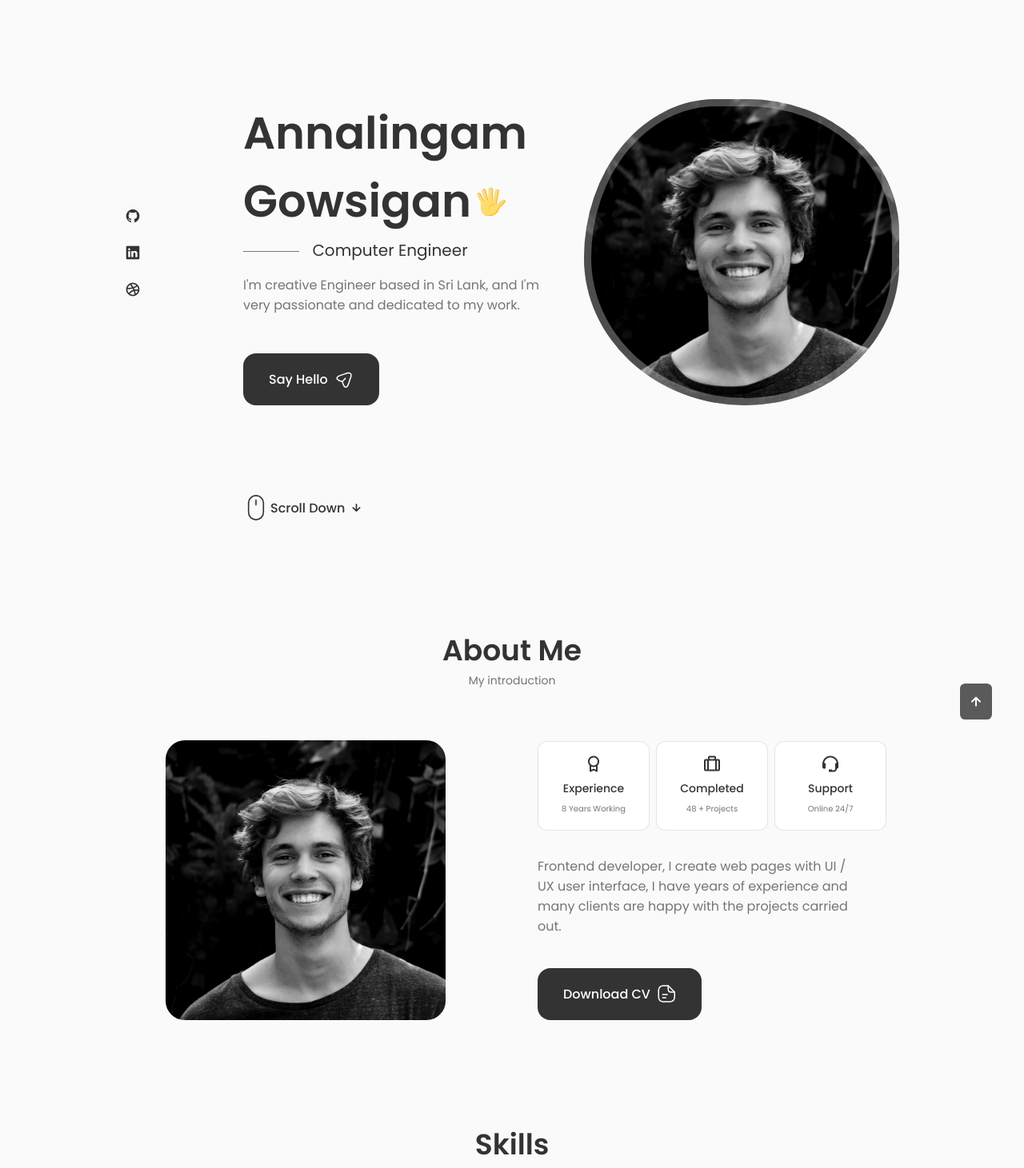
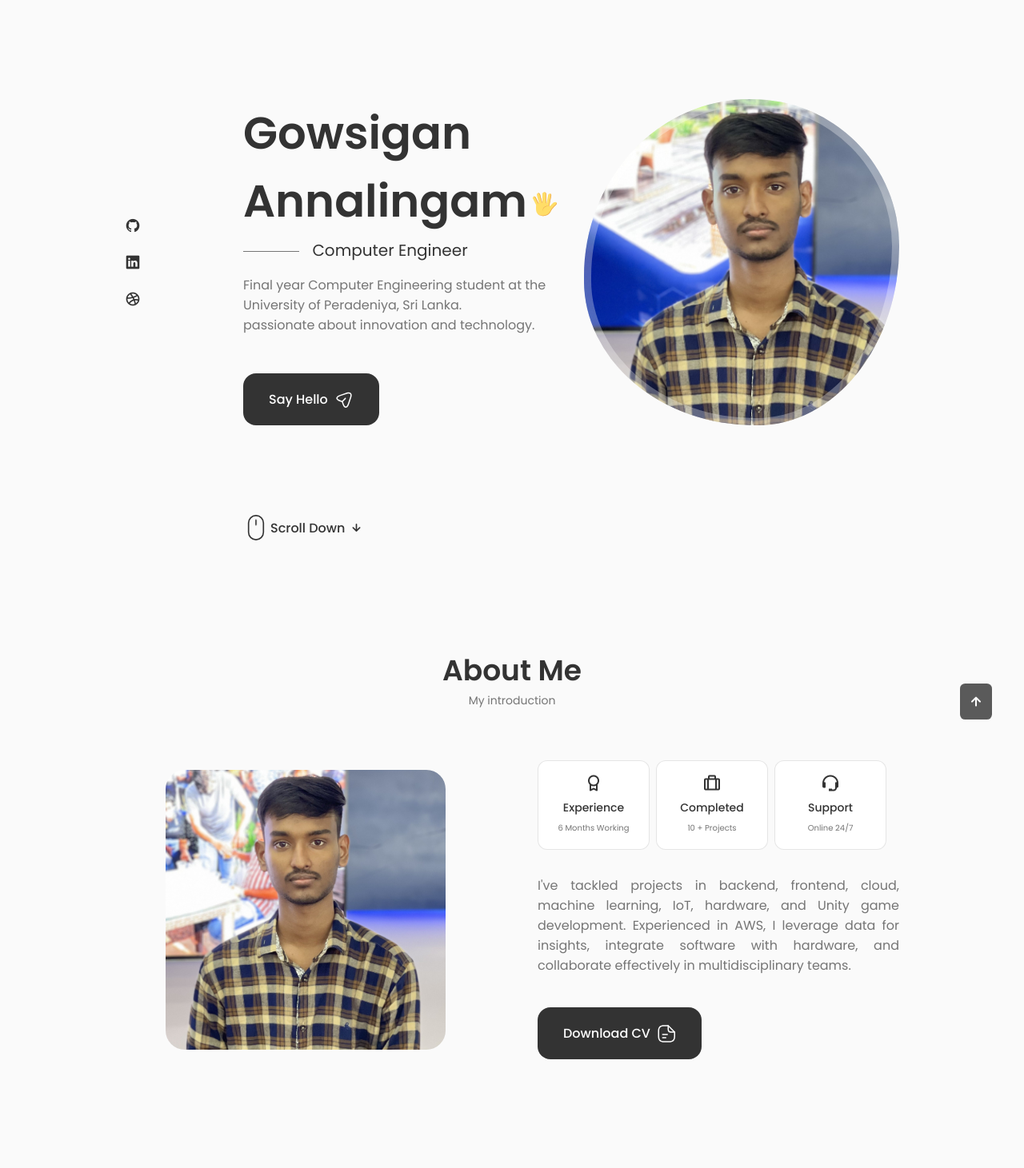
Before and after one commit to AnnalingamGowsigan/portfolio, a React (Create React App) app: page / in a window 1280 px wide. Shown: the part 60-1521 px from the top of the page at 80% size. Built offline with nearby package versions, Linux system fonts and the light colour scheme.

Commit message:
Update page title, home section and about section content

```diff
--- a/public/index.html
+++ b/public/index.html
@@ -15,7 +15,7 @@
       href="https://unicons.iconscout.com/release/v4.0.0/css/line.css"
     />
 
-    <title>Portfolio Website</title>
+    <title>Gowsi Portfolio</title>
   </head>
   <body>
     <div id="root"></div>
--- a/src/App.js
+++ b/src/App.js
@@ -19,11 +19,11 @@ const App = () => {
       <main className="main">
         <Home />
         <About />
-        <Skills />
-        <Services />
-        <Qualification />
-        <Work />
-        <Testimonials />
+        {/* <Skills /> */}
+        {/* <Services /> */}
+        {/* <Qualification /> */}
+        {/* <Work /> */}
+        {/* <Testimonials /> */}
         <Contact />
       </main>
       <Footer />
--- a/src/components/about/About.jsx
+++ b/src/components/about/About.jsx
@@ -17,9 +17,10 @@ const About = () => {
           <Info />
 
           <p className="about__description">
-            Frontend developer, I create web pages with UI / UX user interface,
-            I have years of experience and many clients are happy with the
-            projects carried out.
+            I've tackled projects in backend, frontend, cloud, machine learning,
+            IoT, hardware, and Unity game development. Experienced in AWS, I
+            leverage data for insights, integrate software with hardware, and
+            collaborate effectively in multidisciplinary teams.
           </p>
 
           <a download="" href={CV} className="button button--flex">
--- a/src/components/about/Info.jsx
+++ b/src/components/about/Info.jsx
@@ -6,13 +6,13 @@ const Info = () => {
       <div className="about__box">
         <i className="bx bx-award about__icon"></i>
         <h3 className="about__title">Experience</h3>
-        <span className="about__subtitle">8 Years Working</span>
+        <span className="about__subtitle">6 Months Working</span>
       </div>
 
       <div className="about__box">
         <i className="bx bx-briefcase-alt about__icon"></i>
         <h3 className="about__title">Completed</h3>
-        <span className="about__subtitle">48 + Projects</span>
+        <span className="about__subtitle">10 + Projects</span>
       </div>
 
       <div className="about__box">
--- a/src/components/about/about.css
+++ b/src/components/about/about.css
@@ -40,8 +40,9 @@
 }
 
 .about__description {
-  padding: 0 4rem 0 0;
+  padding: 0 0 0 0;
   margin-bottom: var(--mb-2-5);
+  text-align: justify;
 }
 
 /*========== BREAKPOINTS ==========*/
@@ -71,6 +72,7 @@
   .about__description {
     padding: 0 5rem;
     margin-bottom: 2rem;
+    text-align: center;
   }
 }
 
@@ -81,6 +83,7 @@
   }
   .about__description {
     padding: 0;
+    text-align: center;
   }
 }
 
--- a/src/components/home/Data.jsx
+++ b/src/components/home/Data.jsx
@@ -4,7 +4,7 @@ const Data = () => {
   return (
     <div className="home__data">
       <h1 className="home__title">
-        Annalingam Gowsigan
+        Gowsigan Annalingam
         <svg
           width="36"
           height="36"
@@ -58,8 +58,8 @@ const Data = () => {
 
       <h3 className="home__subtitle">Computer Engineer</h3>
       <p className="home__description">
-        I'm creative Engineer based in Sri Lank, and I'm very passionate and
-        dedicated to my work.
+        Final year Computer Engineering student at the University of Peradeniya, Sri Lanka.
+        <br />passionate about innovation and technology.
       </p>
 
       <a href="#contact" className="button button--flex">
--- a/src/components/home/Home.jsx
+++ b/src/components/home/Home.jsx
@@ -10,9 +10,7 @@ const Home = () => {
       <div className="home__container container grid">
         <div className="home__content grid">
           <Social />
-
           <div className="home__img"></div>
-
           <Data />
         </div>
 
--- a/src/components/home/home.css
+++ b/src/components/home/home.css
@@ -30,8 +30,8 @@
 }
 
 .home__hand {
-  width: 38px;
-  height: 38px;
+  width: 32px;
+  height: 32px;
   margin-left: 0.4rem;
 }
 
@@ -72,16 +72,18 @@
 }
 
 @keyframes profile__animate {
-  0% {
-    border-radius: 60% 40% 30% 70%/60% 30% 70% 40%;
+  0%,
+  100% {
+    border-radius: 50% 50% 50% 50% / 50% 50% 50% 50%;
   }
-
+  25% {
+    border-radius: 55% 45% 60% 40% / 40% 60% 40% 60%;
+  }
   50% {
-    border-radius: 30% 60% 70% 40%/50% 60% 30% 60%;
+    border-radius: 60% 40% 50% 50% / 50% 50% 60% 40%;
   }
-
-  100% {
-    border-radius: 60% 40% 30% 70%/60% 30% 70% 40%;
+  75% {
+    border-radius: 45% 55% 40% 60% / 60% 40% 50% 50%;
   }
 }
 
```
Also changed, not shown: src/assets/about.jpg, src/assets/profile.jpg.
